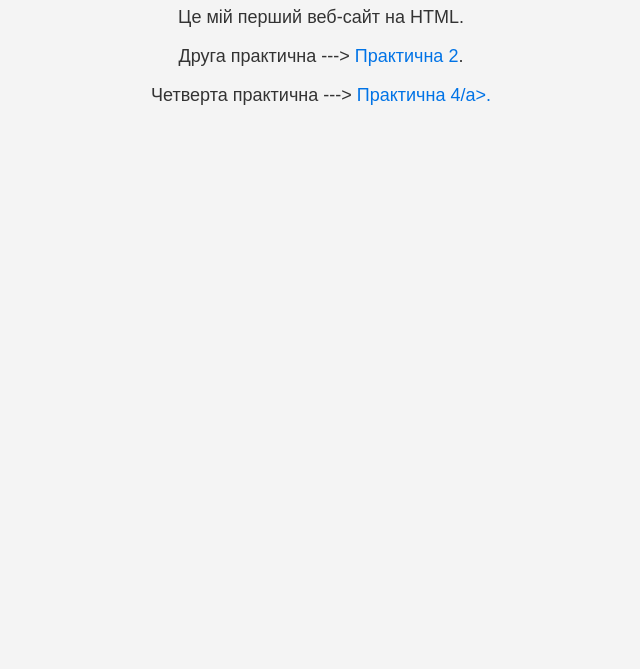
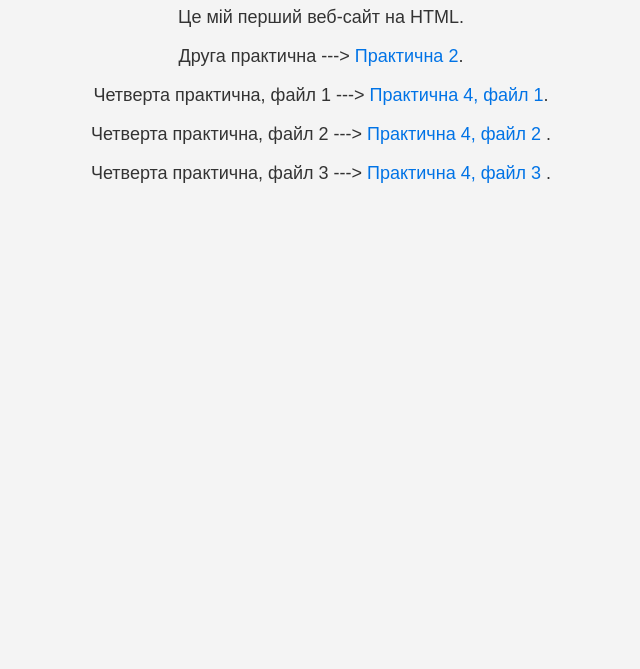
Before and after one commit to evantut/evantut.io, a plain HTML site: page index.html in a window 1280 px wide. Shown: the part 131-800 px from the top of the page, without its empty margins (319-959 px from the left). Drawn offline with Linux system fonts and the light colour scheme.

Commit message:
Update index.html

```diff
--- a/index.html
+++ b/index.html
@@ -28,6 +28,10 @@
     <h1>Привіт, світ!</h1>
     <p>Це мій перший веб-сайт на HTML.</p>
     <p>Друга практична ---> <a href="pr2/index.html" target="_blank">Практична 2</a>.</p>
-     <p>Четверта практична ---> <a href="pr4/index.html" target="_blank">Практична 4/a>.</p>
+     <p>Четверта практична, файл 1  ---> <a href="pr4/index.html" target="_blank">Практична 4, файл 1</a>.</p>
+         <p>Четверта практична, файл 2  ---> <a href="pr4/index1.html" target="_blank">Практична 4, файл 2 </a>.</p>
+         <p>Четверта практична, файл 3  ---> <a href="pr4/index2.html" target="_blank">Практична 4, файл 3 </a>.</p>
+
+
 </body>
 </html>
```
